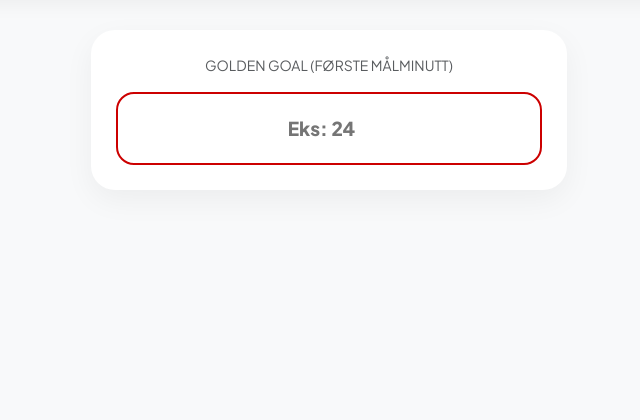
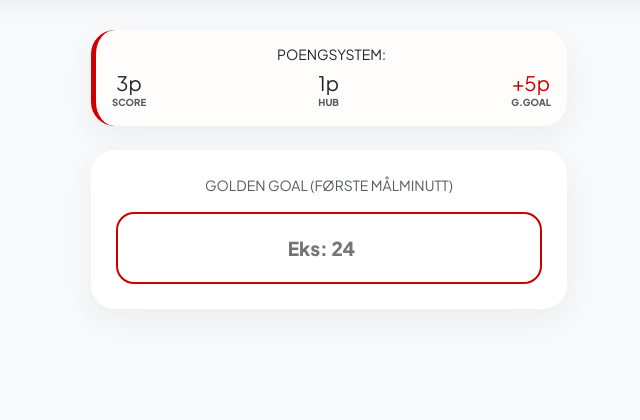
Before and after one commit to claseasybranding-ops/matchday-demo, a Flask app: template templates/group_view.html in a window 1280 px wide. Shown: the part 78-498 px from the top of the page, without its empty margins (311-951 px from the left). Run offline with Flask 3, Linux system fonts and the light colour scheme; the template is opened without the code that fills it, so the values that code supplies are empty.

Commit message:
Update group_view.html

```diff
--- a/templates/group_view.html
+++ b/templates/group_view.html
@@ -28,6 +28,15 @@
     </div>
 
     <div class="container" style="max-width: 500px;">
+        <div class="match-card p-3 mb-4" style="border-left: 5px solid var(--md-red); background: #fffcfc;">
+            <h6 class="fw-800 text-uppercase small mb-2 text-center">Poengsystem:</h6>
+            <div class="d-flex justify-content-between text-center mt-2">
+                <div><div class="fw-800 h5 m-0">3p</div><div class="small text-muted fw-bold" style="font-size: 0.6rem;">SCORE</div></div>
+                <div><div class="fw-800 h5 m-0">1p</div><div class="small text-muted fw-bold" style="font-size: 0.6rem;">HUB</div></div>
+                <div><div class="fw-800 h5 m-0" style="color: #cc0000">+5p</div><div class="small text-muted fw-bold" style="font-size: 0.6rem;">G.GOAL</div></div>
+            </div>
+        </div>
+
         {% for k in kamper %}
         <div class="match-card text-center match-row" data-id="{{ k[0] }}">
             <div class="d-flex justify-content-between align-items-center mb-3">
@@ -72,7 +81,6 @@
                 <div class="d-flex justify-content-center gap-3">
                     <input type="radio" class="btn-check" name="q{{ q[0] }}" id="q{{ q[0] }}y" value="JA">
                     <label class="btn btn-outline-danger fw-bold px-4 rounded-pill" for="q{{ q[0] }}y">JA</label>
-
                     <input type="radio" class="btn-check" name="q{{ q[0] }}" id="q{{ q[0] }}n" value="NEI" checked>
                     <label class="btn btn-outline-danger fw-bold px-4 rounded-pill" for="q{{ q[0] }}n">NEI</label>
                 </div>
@@ -100,7 +108,6 @@
         function sendTips() {
             const name = document.getElementById('user-name').value;
             if(!name) return alert("Husk navn!");
-
             const tips = [];
             document.querySelectorAll('.match-row').forEach(row => {
                 tips.push({
@@ -109,7 +116,6 @@
                     a: row.querySelector('.a-score').innerText
                 });
             });
-
             const extras = {};
             document.querySelectorAll('.extra-q-row').forEach(row => {
                 const qid = row.dataset.qid;
```
